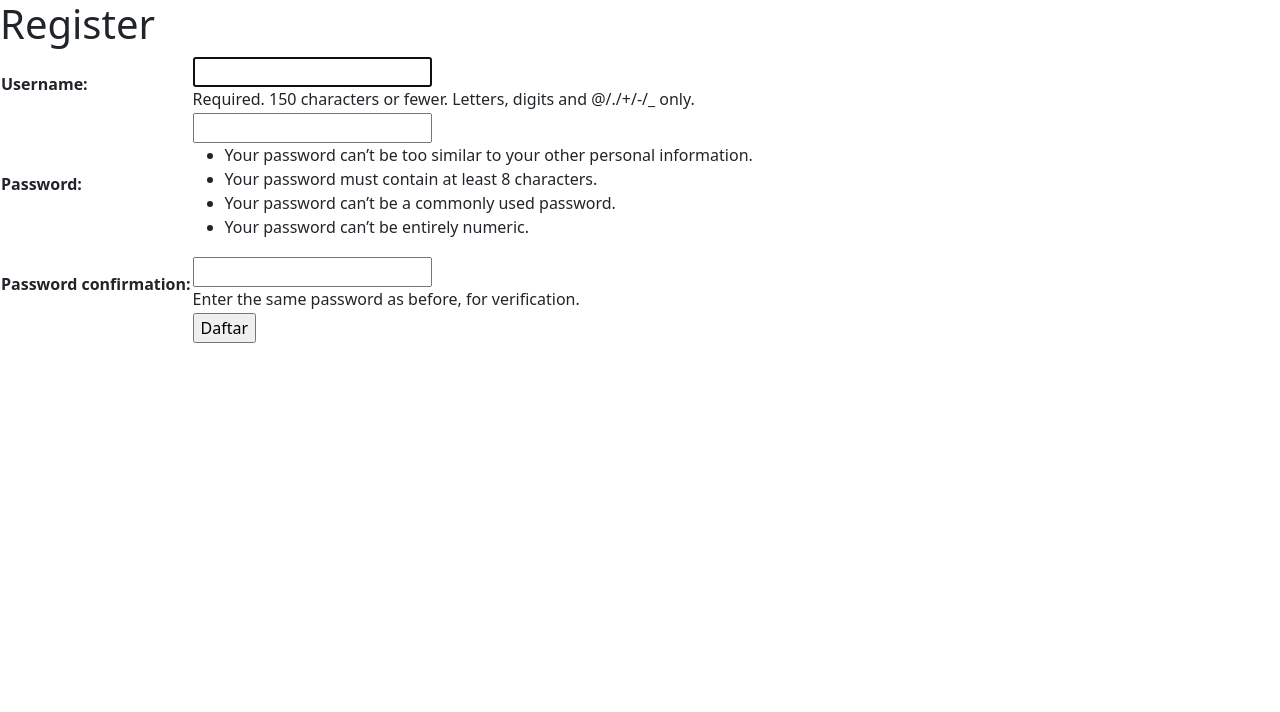
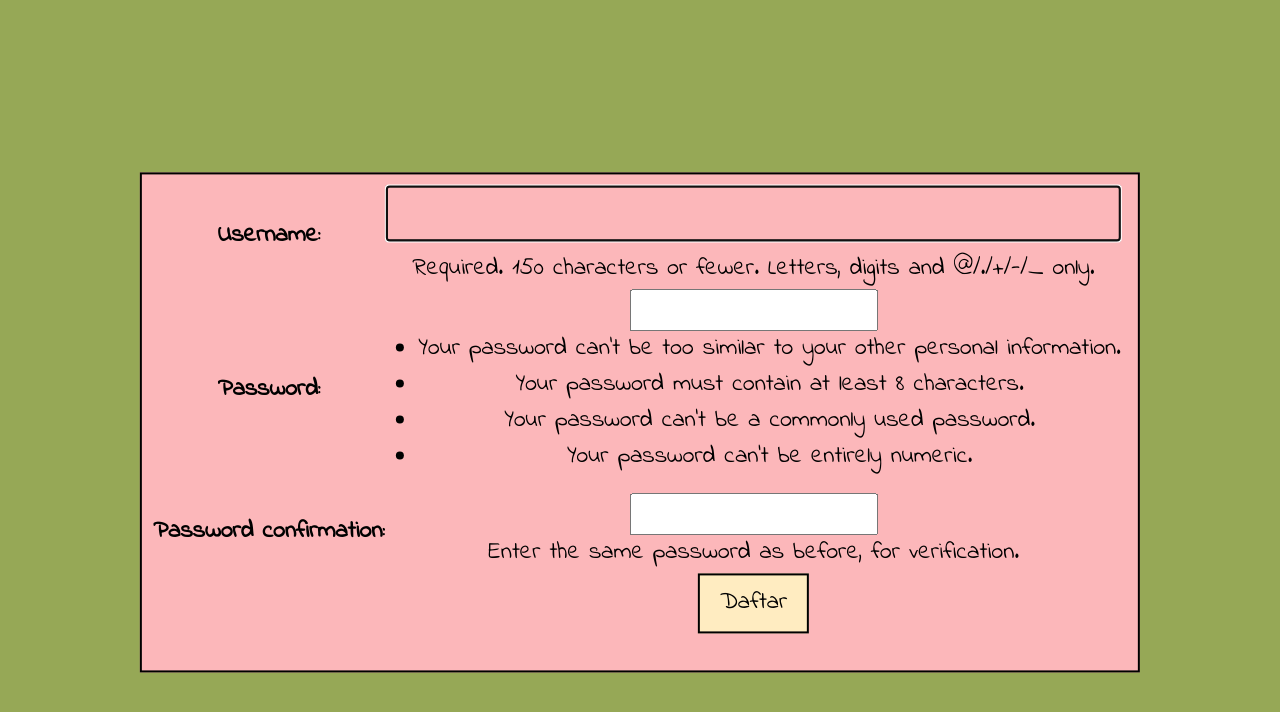
Before and after one commit to syifamahira/bookstore, a Django app: page /register/ in a window 1280 px wide. Shown: the top 712 px of the page. Run offline with Django 4.2, Linux system fonts and the light colour scheme.

Commit message:
updated designs

```diff
--- a/main/templates/register.html
+++ b/main/templates/register.html
@@ -5,18 +5,83 @@
 {% endblock meta %}
 
 {% block content %}
+<style>
+    /* Ubah warna teks input */
+    input[type="text"],
+    input[type="password"]
+    input[type="password"] {
+        background-color: #FCB7BA;
+        color: black;
+        border: 2px solid #000;
+        width: 100%;
+        padding: 8px;
+        margin-bottom: 10px;
+    }
 
-<div class = "login">
+    body {
+        background-color: #96A856;
+    }
 
-    <h1>Register</h1>
+    .centered {
+        position: absolute;
+        top: 50%;
+        left: 50%;
+        transform: translate(-50%, -50%);
+        background-color: #FFECC1;
+        color: black;
+        padding: 20px;
+        text-align: center;
+        border: 2px solid #000;
+        margin: 0;
+        font-family: 'Indie Flower';
+        font-size: 24px;
+    }
 
-        <form method="POST" >
+    .centered-title {
+        font-size: 36px;
+        color: #000; /* Tambahkan baris ini untuk mengubah warna teks */
+    }
+
+    .background {
+        position: absolute;
+        top: 75%;
+        left: 50%;
+        width: 1000px;
+
+        transform: translate(-50%, -50%);
+        background-color: #FCB7BA;
+        padding: 10px;
+        border: 2px solid #000;
+        margin-top: 0;
+        height: 500px;
+    }
+
+    .form-label {
+        font-weight: bold;
+    }
+
+    .submit-button {
+        background-color: #FFECC1;
+        color: #000;
+        border: 2px solid #000;
+        padding: 10px 20px;
+        cursor: pointer;
+    }
+</style>
+
+<div class="centered">
+    <h5 class="centered-title">Register</h5>
+
+    <div class="background">
+        <form method="POST">
             {% csrf_token %}
             <table>
                 {{ form.as_table }}
                 <tr>
                     <td></td>
-                    <td><input type="submit" name="submit" value="Daftar"/></td>
+                    <td>
+                        <input class="submit-button" type="submit" name="submit" value="Daftar"/>
+                    </td>
                 </tr>
             </table>
         </form>
@@ -28,7 +93,6 @@
                 {% endfor %}
             </ul>
         {% endif %}
-
     </div>
-
+</div>
 {% endblock content %}
```
Also changed, not shown: main/templates/create_product.html (+52 -2 lines), main/templates/edit_product.html (+51 -4 lines). Lines whose indentation alone changed are shown as unchanged.
